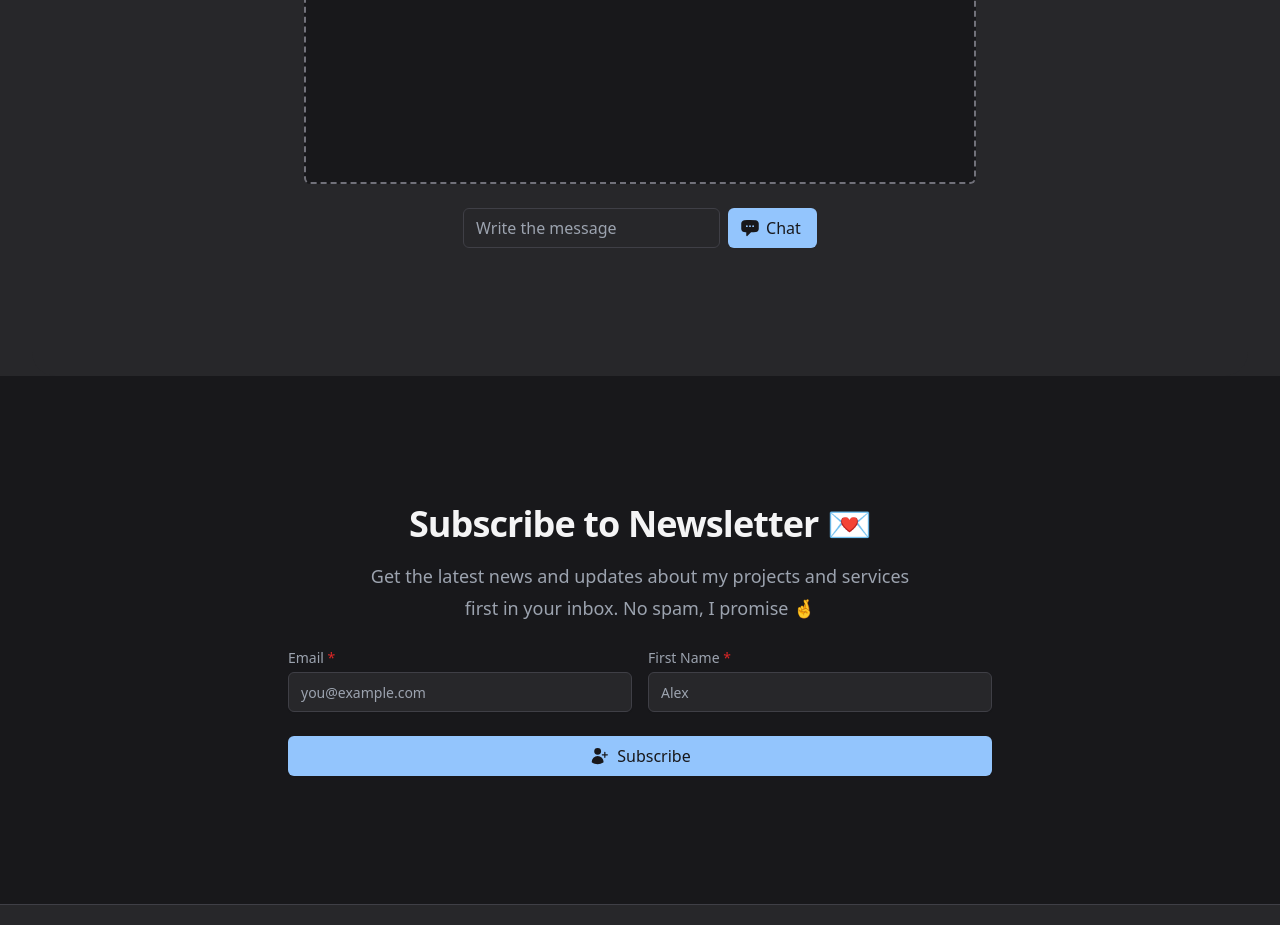
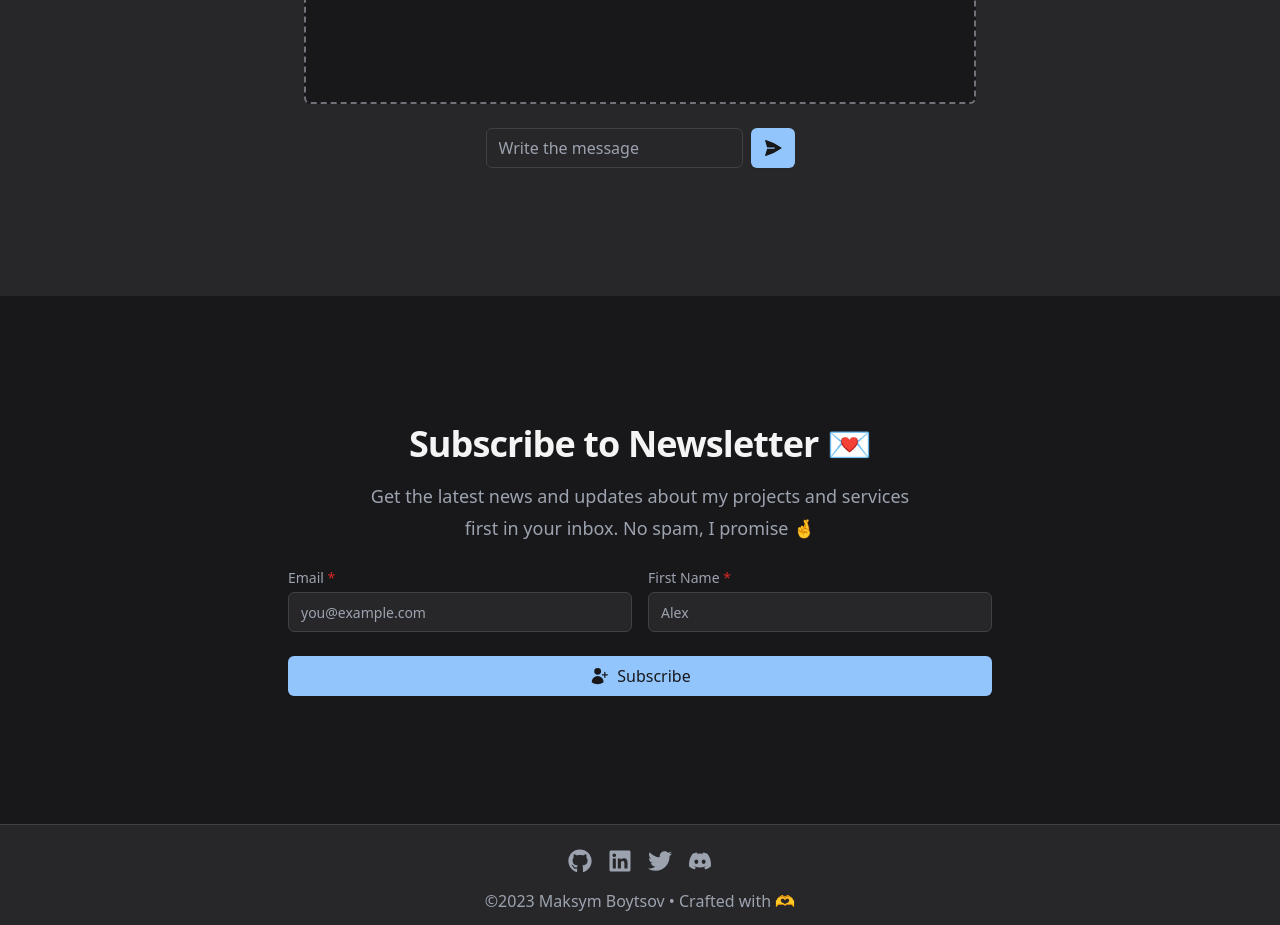
Before and after one commit to maksym-boytsov/maksym-boytsov, a Next.js app: page / in a window 1280 px wide. Shown: the part 1220-2145 px from the top of the page. Built offline with nearby package versions, Linux system fonts and the light colour scheme.

Commit message:
fix: chat exp
Signed-off-by: Max ⚡️ <maksym.boytsov@gmail.com>

```diff
--- a/components/templates/client/ai-section.tsx
+++ b/components/templates/client/ai-section.tsx
@@ -2,7 +2,7 @@
 import React, { useEffect, useRef, useState } from "react";
 import {
   XMarkIcon,
-  ChatBubbleLeftEllipsisIcon,
+  PaperAirplaneIcon,
   UserIcon,
   ExclamationCircleIcon,
 } from "@heroicons/react/24/solid";
@@ -128,7 +128,7 @@ const AISection = () => {
           <div className="relative w-full max-w-2xl mx-auto">
             <div
               ref={chatRef}
-              className="grid items-start gap-2 p-4 h-80 font-medium overflow-auto transition-all duration-100 opacity-1 w-full border-2 border-dashed border-zinc-500 rounded-md bg-zinc-900"
+              className="grid items-start gap-2 p-4 h-60 font-medium overflow-auto transition-all duration-100 opacity-1 w-full border-2 border-dashed border-zinc-500 rounded-md bg-zinc-900"
             >
               {chatHasMessages ? (
                 <>
@@ -145,7 +145,7 @@ const AISection = () => {
                               alt="Maksym Boytsov"
                             />
                           )}
-                          <p className="pt-1.5">{message.content}</p>
+                          <p className="pt-1.5 pr-6">{message.content}</p>
                         </div>
                       );
                     })}
@@ -179,6 +179,7 @@ const AISection = () => {
             <div className="grid gap-2">
               <div className="relative grid grid-flow-col gap-x-2">
                 <input
+                  disabled={createCompletionForm.formState.isSubmitting}
                   {...createCompletionForm.register("message", {
                     required: {
                       message: "Please enter a message.",
@@ -194,7 +195,7 @@ const AISection = () => {
                     },
                   })}
                   className={twMerge(
-                    "bg-zinc-800 border-zinc-700 block w-full h-10 rounded-md autofill:bg-zinc-700 border px-3 sm:text-md",
+                    "bg-zinc-800 border-zinc-700 block w-full h-10 rounded-md autofill:bg-zinc-700 border px-3 sm:text-md disabled:bg-zinc-700 disabled:cursor-not-allowed disabled:text-zinc-400",
                     createCompletionForm.formState.errors.message &&
                       invalidInputClassName
                   )}
@@ -211,13 +212,15 @@ const AISection = () => {
                 )}
 
                 <Button
+                  aria-label="Send"
                   type="submit"
                   disabled={createCompletionForm.formState.isSubmitting}
                 >
-                  <ChatBubbleLeftEllipsisIcon className="h-5 w-5 -ml-1 mr-1.5" />
-                  {createCompletionForm.formState.isSubmitting
-                    ? "Loading..."
-                    : "Chat"}
+                  {createCompletionForm.formState.isSubmitting ? (
+                    "Loading..."
+                  ) : (
+                    <PaperAirplaneIcon className="h-5 w-5 -mx-1" />
+                  )}
                 </Button>
               </div>
               {createCompletionForm.formState.errors.message ? (
```
